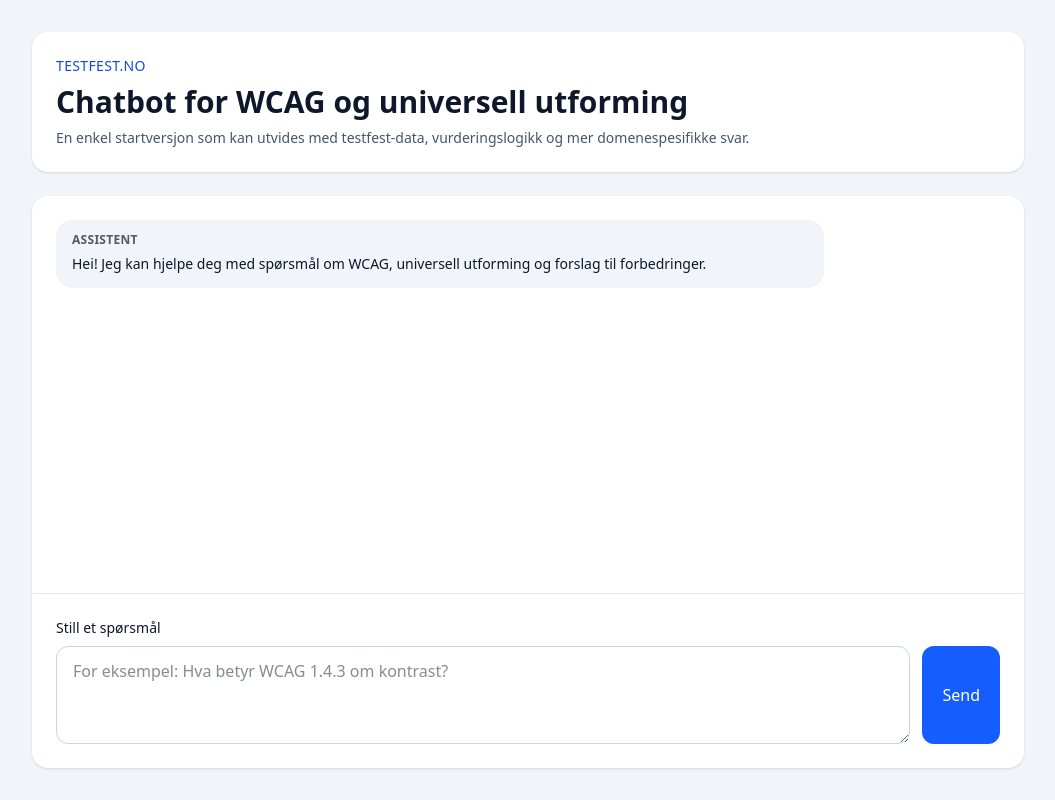
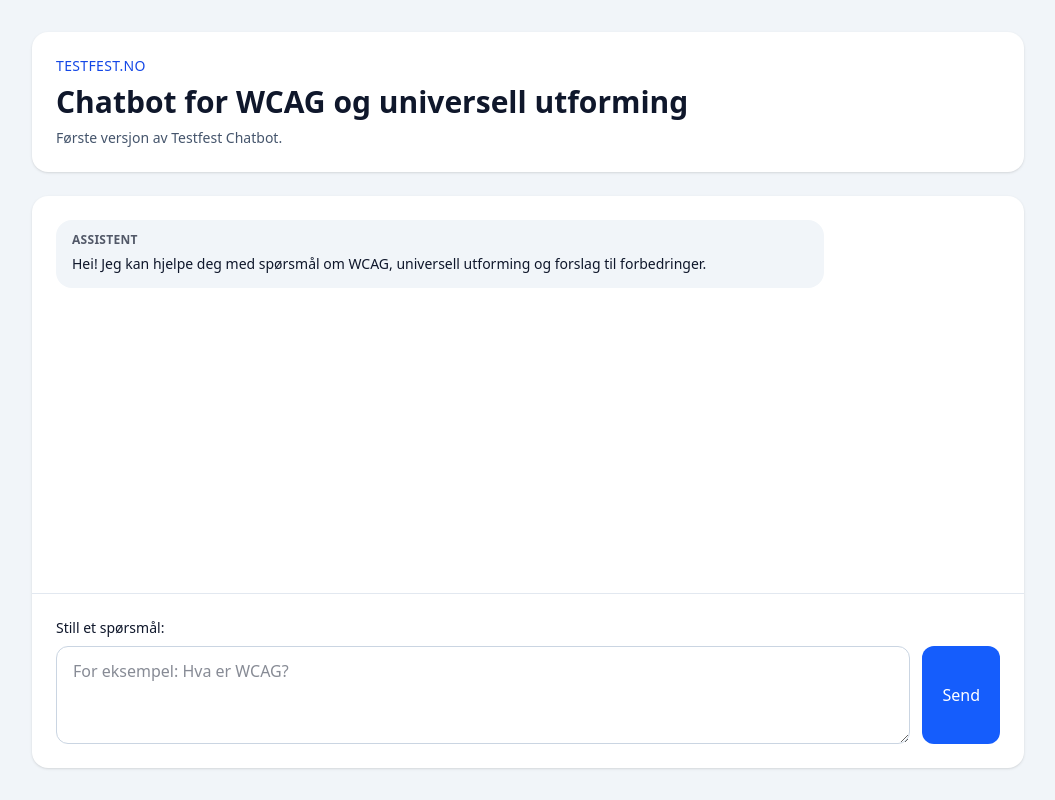
Before and after one commit to theodorkp/Testfest_Chatbot, a React (Vite) app in the folder client/: page / in a window 1280 px wide. Shown: the whole page, without its empty margins (112-1167 px from the left). Built offline with nearby package versions, Linux system fonts and the light colour scheme.

Commit message:
Update App.jsx

```diff
--- a/client/src/App.jsx
+++ b/client/src/App.jsx
@@ -72,7 +72,7 @@ export default function App() {
           </p>
           <h1 className="mt-2 text-3xl font-bold">Chatbot for WCAG og universell utforming</h1>
           <p className="mt-2 max-w-3xl text-sm text-slate-600">
-            En enkel startversjon som kan utvides med testfest-data, vurderingslogikk og mer domenespesifikke svar.
+            Første versjon av Testfest Chatbot.
           </p>
         </header>
 <section className="flex flex-1 flex-col rounded-2xl bg-white shadow-sm">
@@ -102,14 +102,14 @@ export default function App() {
 
           <form onSubmit={sendMessage} className="border-t border-slate-200 p-4 md:p-6">
             <label htmlFor="chat-input" className="mb-2 block text-sm font-medium">
-              Still et spørsmål
+              Still et spørsmål:
             </label>
             <div className="flex flex-col gap-3 md:flex-row">
               <textarea
                 id="chat-input"
                 value={input}
                 onChange={(e) => setInput(e.target.value)}
-                placeholder="For eksempel: Hva betyr WCAG 1.4.3 om kontrast?"
+                placeholder="For eksempel: Hva er WCAG?"
                 rows={3}
                 className="min-h-[88px] flex-1 rounded-xl border border-slate-300 px-4 py-3 outline-none ring-0 transition focus:border-blue-500"
               />
```
